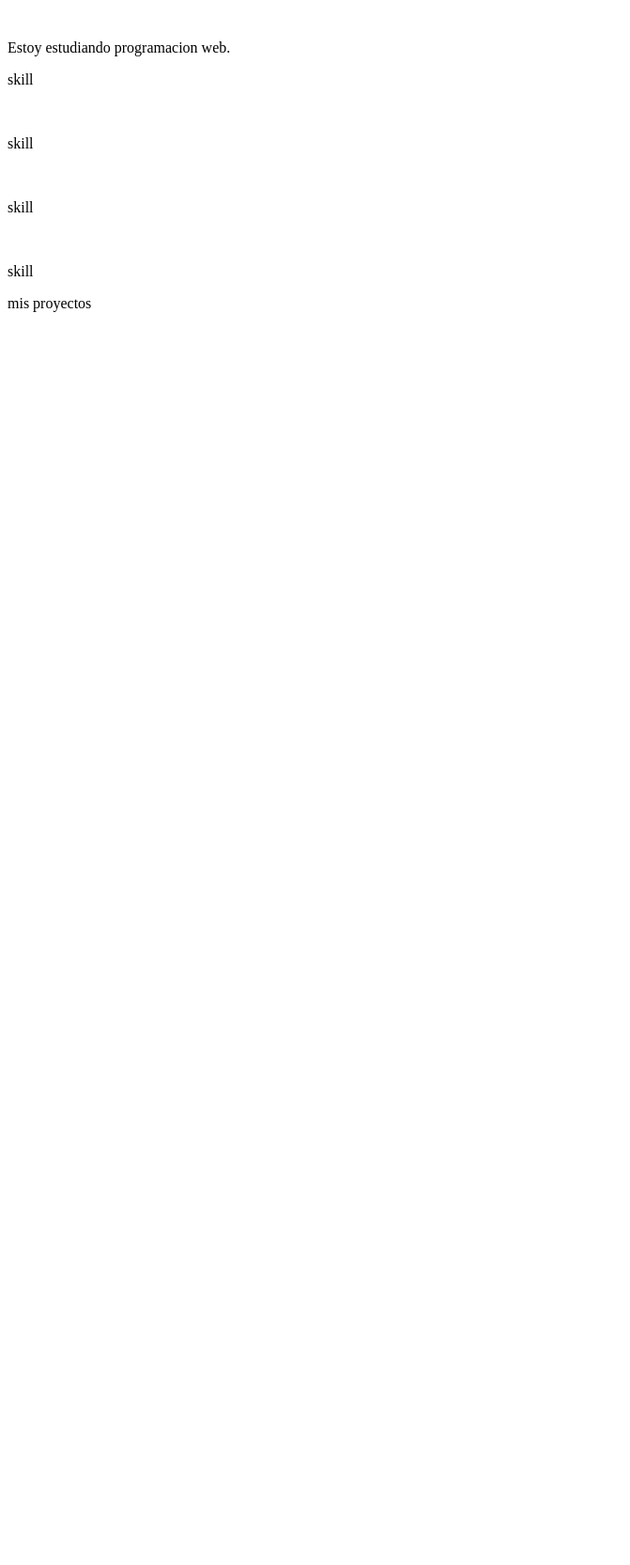
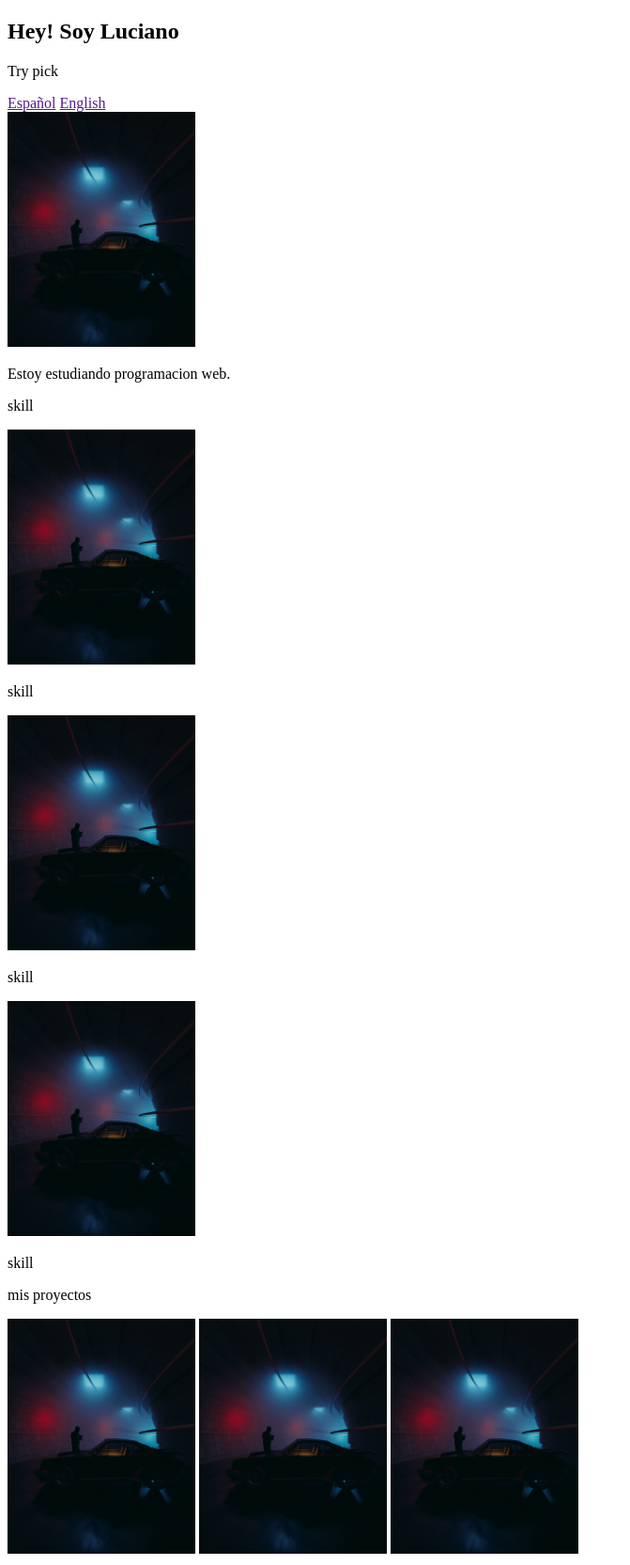
Before and after one commit to Lumianlz/Portfolio-Front_End, a plain HTML site: page index.html in a window 1280 px wide. Shown: the whole page at 94% size, without its empty margins (0-671 px from the left). Before the commit the page ends 800 px from the top, so only its background shows below. Drawn offline with Linux system fonts and the light colour scheme.

Commit message:
estructure

```diff
--- a/css/style.css
+++ b/css/style.css
@@ -0,0 +1 @@
+img{width: 200px;}
--- a/index.html
+++ b/index.html
@@ -5,12 +5,15 @@
     <meta http-equiv="X-UA-Compatible" content="IE=edge">
     <meta name="viewport" content="width=device-width, initial-scale=1.0">
     <title>Portfolio</title>
-    <link rel="stylesheet/css" href="new css/style.css">
+    <link rel="stylesheet" href="css/style.css" type="text/css">
 </head>
 <body>
     <!-- intro -->
     <header>
-
+        <h2>Hey! Soy Luciano</h2>
+        <p>Try pick</p>
+        <a href="">Español</a>
+        <a href=""> English</a>
     </header>
     <!-- presentation -->
     <section class="" >
@@ -34,6 +37,8 @@
     <section class="proyects" >
         <p>mis proyectos</p>
         <img src="img/pramod-tiwari-2pbxXa4x18c-unsplash.jpg" alt="" >
+        <img src="img/pramod-tiwari-2pbxXa4x18c-unsplash.jpg" alt="" >
+        <img src="img/pramod-tiwari-2pbxXa4x18c-unsplash.jpg" alt="" >
 
     </section>
     <!-- vistaso -->
```
Also changed, not shown: img/pramod-tiwari-2pbxXa4x18c-unsplash.jpg (added).
